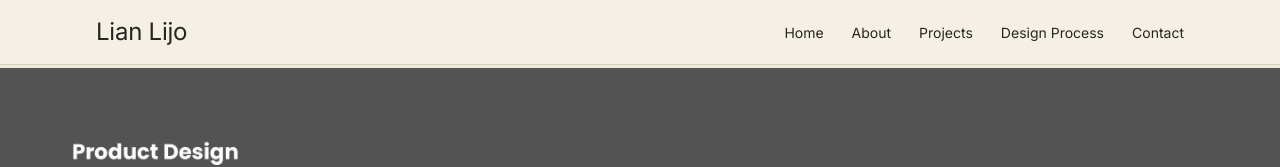
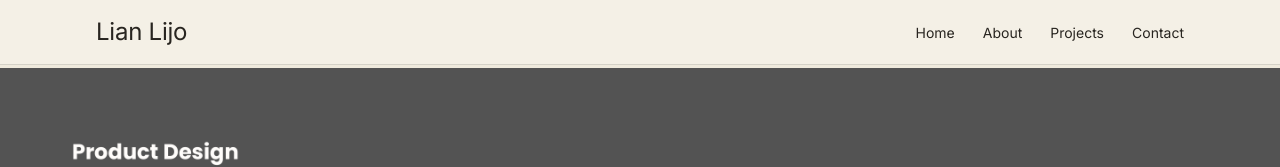
Before and after one commit to xatdev/lian-portfolio, a Next.js app: page / in a window 1280 px wide. Shown: the top 167 px of the page. Built offline with nearby package versions, Linux system fonts and the light colour scheme.

Commit message:
Remove Design Process from header navigation

```diff
--- a/src/components/site-header.tsx
+++ b/src/components/site-header.tsx
@@ -9,7 +9,6 @@ const links = [
   { href: "/", label: "Home" },
   { href: "/about", label: "About" },
   { href: "/projects", label: "Projects" },
-  { href: "/process", label: "Design Process" },
   { href: "/contact", label: "Contact" },
 ];
 
```
